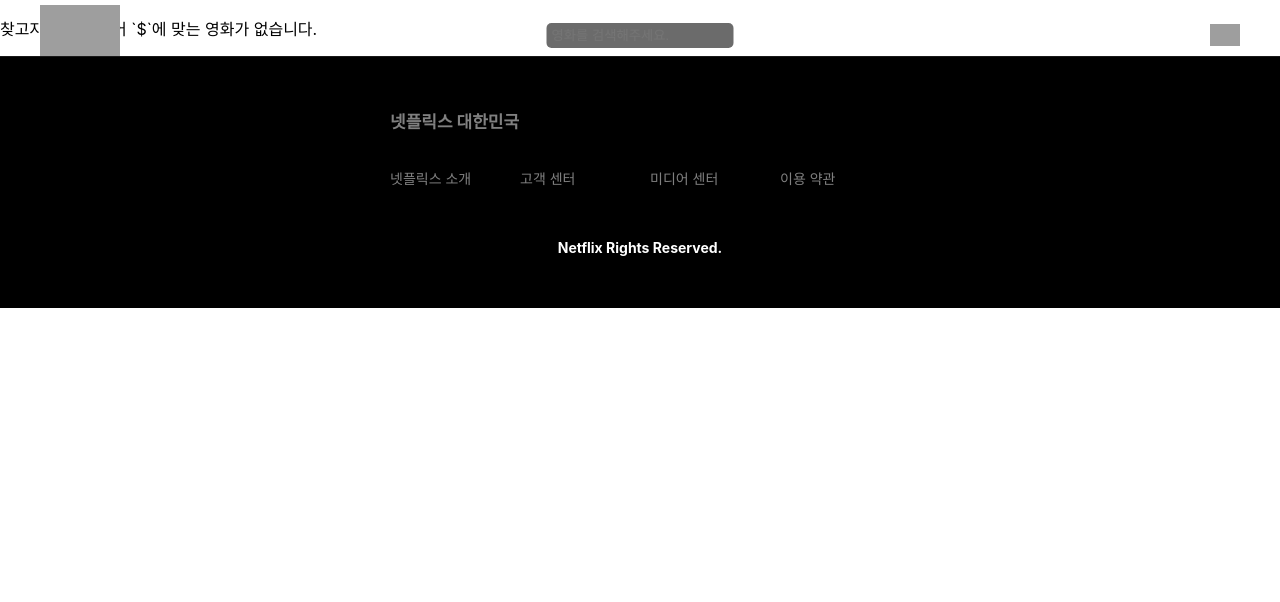
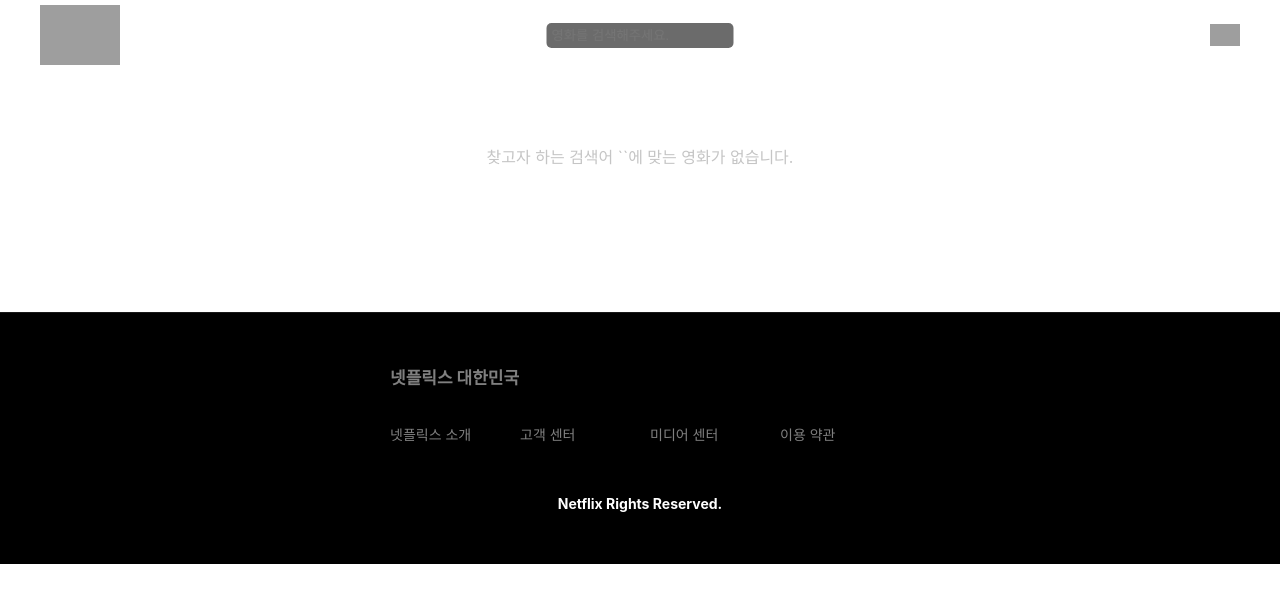
Before and after one commit to devmagrfs/netflix-clone, a React (Create React App) app: page /search in a window 1280 px wide. Shown: the top 602 px of the page. Built offline with nearby package versions, Linux system fonts and the light colour scheme; grey boxes are pictures that could not be loaded.

Commit message:
style: searchPage 스타일링

```diff
--- a/src/pages/SearchPage/index.jsx
+++ b/src/pages/SearchPage/index.jsx
@@ -1,5 +1,6 @@
 import React, { useEffect, useState } from 'react'
 import { useLocation } from 'react-router-dom'
+import styled from 'styled-components';
 
 import axios from '../../api/axios';
 
@@ -33,34 +34,71 @@
 
   const renderSearchResults = () => {
     return searchResults.length > 0 ? (
-      <section className='search-container'>
+      <ResultSearchContainer className='search-container'>
         {searchResults.map((movie) => {
           if (movie.backdrop_path !== null && movie.media_type !== 'person') {
             const movieImageUrl = 'https://image.tmdb.org/t/p/w500' + movie.backdrop_path
 
             return (
-              <div className='movie'>
-                <div className='movie__column-poster'>
-                  <img src={movieImageUrl} alt="movie" className='movie__poster' />
-                </div>
-              </div>
+              <SearchMovieBox key={movie.id}>
+                <SearchMoviePoster>
+                  <SearchMovieImage src={movieImageUrl} alt="movie" />
+                </SearchMoviePoster>
+              </SearchMovieBox>
             )
           }
         })}
-      </section>
+      </ResultSearchContainer>
     ) : (
-      <section className='no-results'>
+      <NoResultSearchContainer>
         <div className='no-results__text'>
           <p>
-            찾고자 하는 검색어 `${searchTerm}`에 맞는 영화가 없습니다.
+            찾고자 하는 검색어 `{searchTerm}`에 맞는 영화가 없습니다.
           </p>
         </div>
-      </section>
+      </NoResultSearchContainer>
     )
-  }
+  };
 
   return renderSearchResults();
 }
 
+const ResultSearchContainer = styled.section`
+  background: black;
+  width: 100%;
+  text-align: center;
+  padding: 5rem 0;
+`;
+
+const NoResultSearchContainer = styled.section`
+  display: flex;
+  justify-content: center;
+  align-items: center;
+  color: #c5c5c5;
+  height: 100%;
+  padding: 8rem;
+`;
+
+const SearchMovieBox = styled.div`
+  flex: 1 1 auto;
+  display: inline-block;
+  padding-right: 0.5rem;
+  padding-bottom: 7rem;
+`
+
+const SearchMoviePoster = styled.div`
+  cursor: pointer;
+  transition: transform 0.3s;
+  -webkit-transition: transform 0.3s;
+
+  &:hover {
+    transform: scale(1.25);
+  }
+`;
+
+const SearchMovieImage = styled.img`
+  width: 90%;
+  border-radius: 5px;
+`;
 
 export default SearchPage;
```
